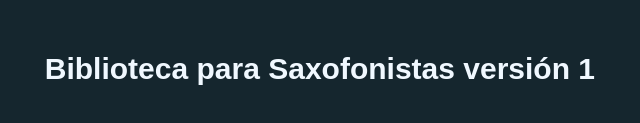
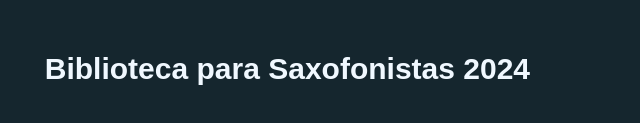
Before and after one commit to Mr-Vargas-2024/laboratorio2, a plain HTML site: page inicio.html in a window 1280 px wide. Shown: the part 413-536 px from the top of the page, 32-672 px from the left. Drawn offline with Linux system fonts and the light colour scheme.

Commit message:
primer cambio inicio.html

```diff
--- a/inicio.html
+++ b/inicio.html
@@ -39,7 +39,7 @@
 
      <h1> Biblio...Sax</h1>
 
-    <h2>Biblioteca para Saxofonistas versión 1</h2>
+    <h2>Biblioteca para Saxofonistas 2024</h2>
 
 
 
```
